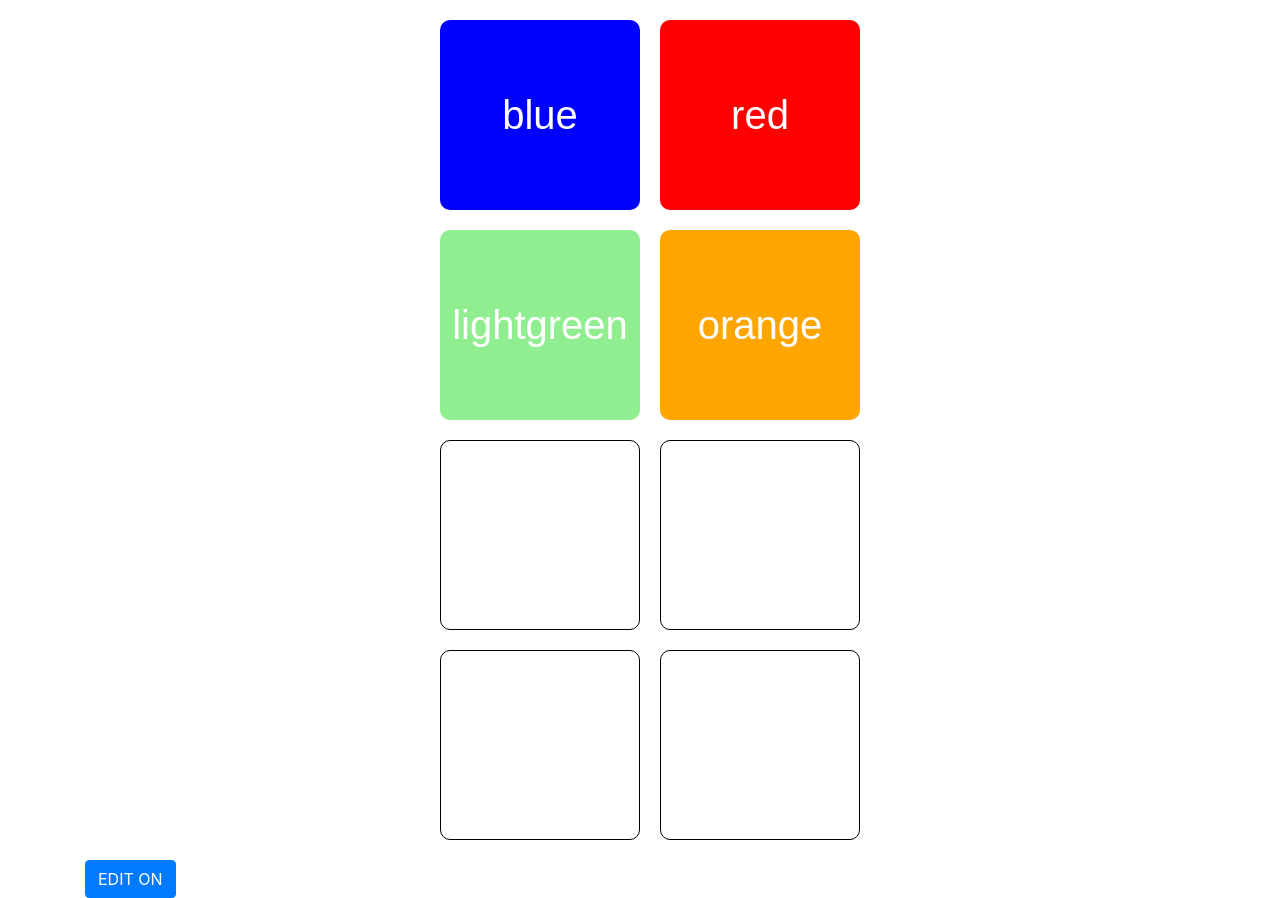
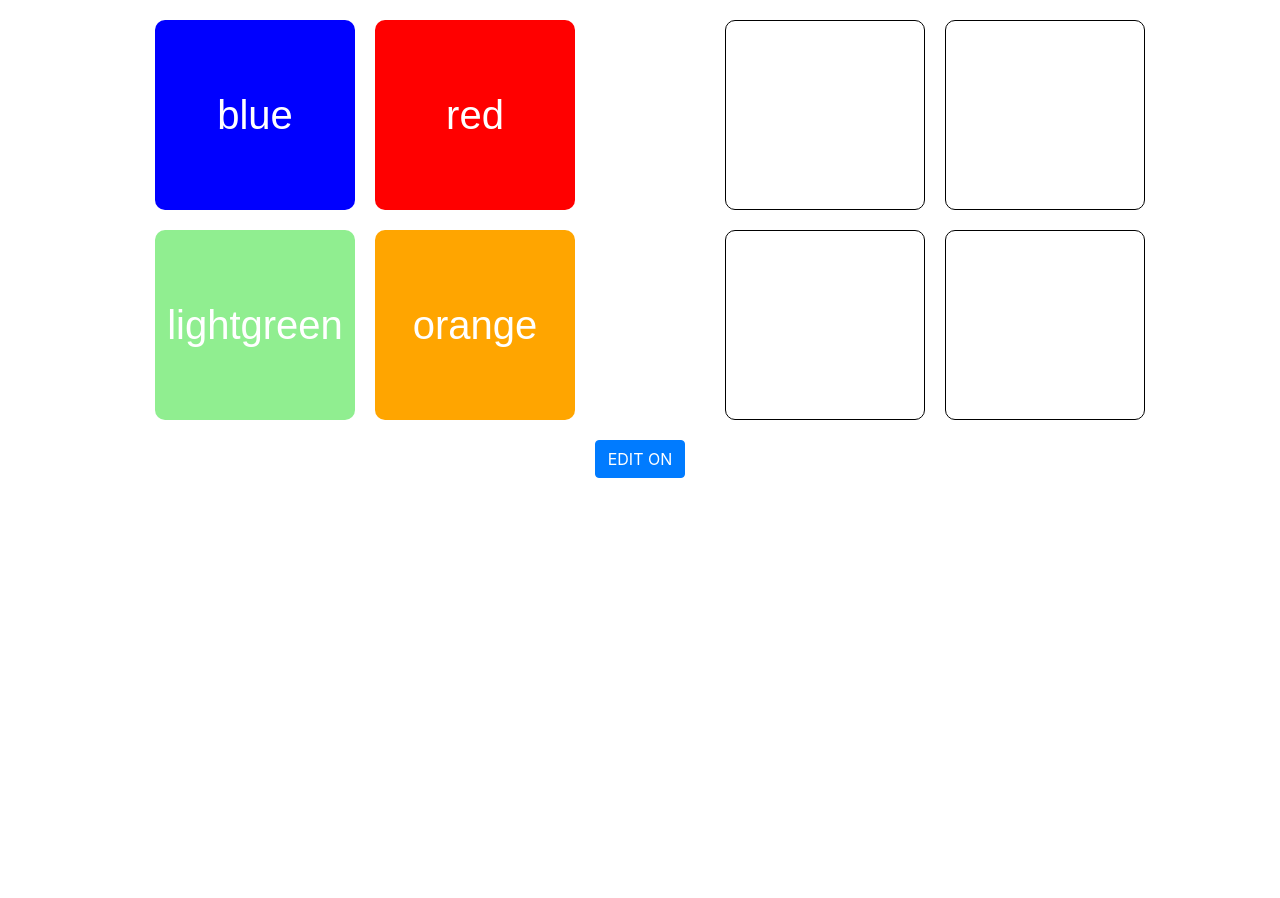
Before and after one commit to camunity/intro-to-web-development, a React (Create React App) app in the folder hw3/: page / in a window 1280 px wide. After the commit the page ends 800 px from the top, so only its background shows below. Built offline with nearby package versions, Linux system fonts and the light colour scheme.

Commit message:
styling using bootstrap

```diff
--- a/hw3/src/App.js
+++ b/hw3/src/App.js
@@ -9,9 +9,13 @@ import { Container, Button } from 'react-bootstrap'
 function App() {
   return (
     <div className="container">
-          <PadInput />
-          <DesignPad />
-          <EditBtn/>
+          <div className="row justify-content-md-center">
+            <PadInput />
+            <DesignPad />
+            </div>
+            <div className="row justify-content-md-center">
+              <EditBtn/>
+            </div>
     </div>
   );
 }
--- a/hw3/src/components/EditBtn.js
+++ b/hw3/src/components/EditBtn.js
@@ -32,11 +32,11 @@ class EditBtn extends Component {
 
    render() {
        return(
-           <div>
+
                <button onClick={this.handleClick} className="btn btn-primary">
                     {this.state.isToggleOn ? 'EDIT OFF' : 'EDIT ON'}
                 </button>
-           </div>
+
        )
    }
 }
```
